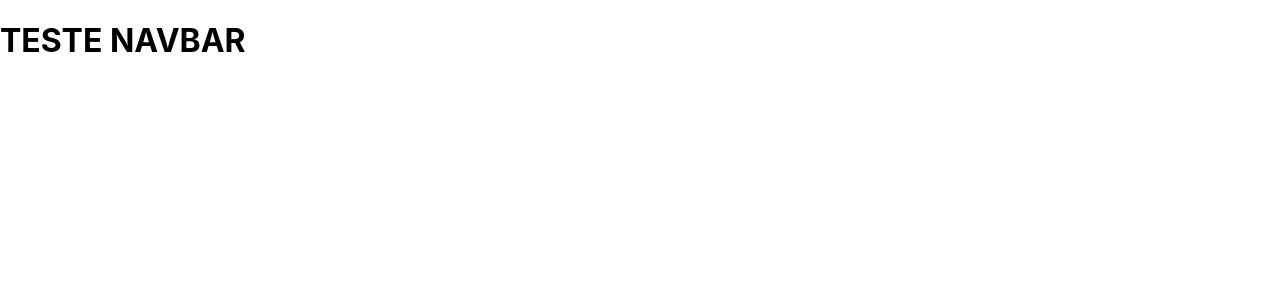
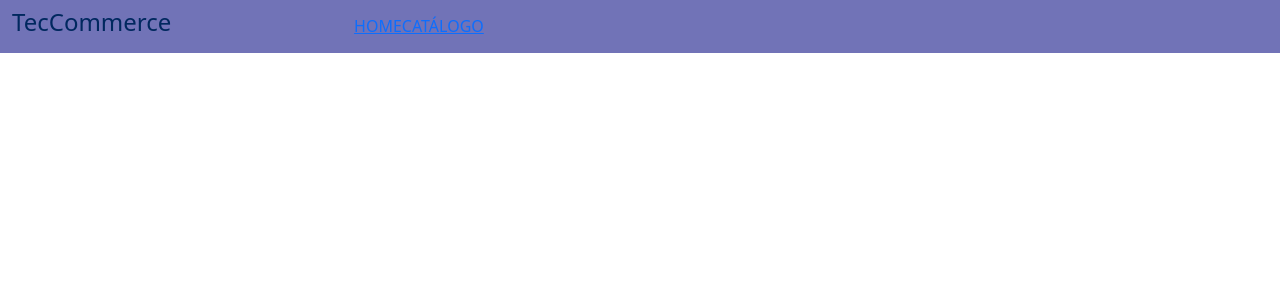
Before and after one commit to arthurs159/tecCommerce, a React (Create React App) app in the folder FrontWeb/: page / in a window 1280 px wide. Shown: the top 300 px of the page. Built offline with nearby package versions, Linux system fonts and the light colour scheme.

Commit message:
Navbar and bootstrap theme

```diff
--- a/FrontWeb/src/App.tsx
+++ b/FrontWeb/src/App.tsx
@@ -1,5 +1,6 @@
+import './assets/styles/custom.scss';
 import './App.css';
-import NavBar from './components/NavBar';
+import NavBar from './components/Navbar';
 
 function App() {
   return < NavBar/>
--- a/FrontWeb/src/assets/styles/custom.scss
+++ b/FrontWeb/src/assets/styles/custom.scss
@@ -1,6 +1,5 @@
 $theme-colors: (
-  'primary': #F78B00,
-  'secondary': #00285F
+  'primary': #7173B7,
 );
 
 $body-bg: #FFF;
--- a/FrontWeb/src/components/NavBar/index.tsx
+++ b/FrontWeb/src/components/NavBar/index.tsx
@@ -1,9 +1,37 @@
 import './styles.css';
+import 'bootstrap/js/src/collapse.js';
 
 const NavBar = () => {
-       return(
-              <h1>TESTE NAVBAR</h1>
-       );
+  return (
+    <nav className="navbar navbar-expand-md navbar-dark bg-primary">
+      <div className="container-fluid">
+        <h4>TecCommerce</h4>
+
+        <button
+          className="navbar-toggler"
+          type="button"
+          data-bs-toggle="collapse"
+          data-bs-target="#teccommerce-navbar"
+          aria-controls="teccommerce-navbar"
+          aria-expanded="false"
+          aria-label="Toggle navigation"
+        >
+          <span className="navbar-toggler-icon"></span>
+        </button>
+
+        <div className="collapse navbar-collapse" id="teccommerce-navbar">
+          <ul className="navbar-nav offset-md-2">
+            <li>
+              <a href="link">HOME</a>
+            </li>
+            <li>
+              <a href="link">CATÁLOGO</a>
+            </li>
+          </ul>
+        </div>
+      </div>
+    </nav>
+  );
 };
 
 export default NavBar;
```
